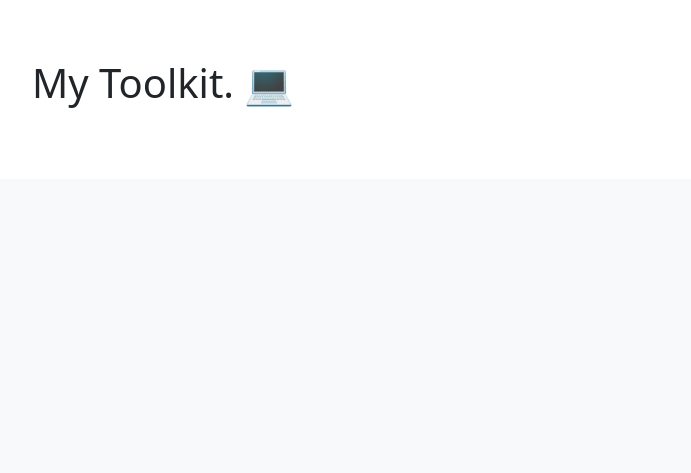
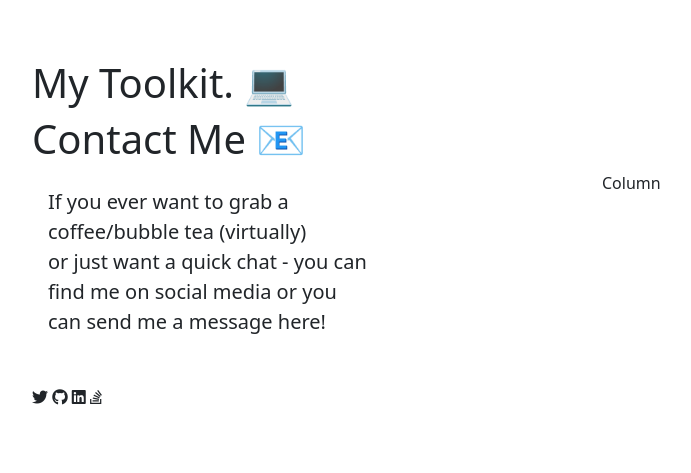
Before and after one commit to waregagbagbo/Co.Lab, a Django app: page / in a window 1280 px wide; the page is wider, and only the part inside the window is pictured. Shown: the part 821-1294 px from the top of that part, without its empty margins (98-789 px from the left). Before the commit the page ends 929 px from the top of that part, so only its background shows below. Run offline with Django 4.2, Linux system fonts and the light colour scheme; some libraries are stand-ins or nearby versions.

Commit message:
updated the different page sections

```diff
--- a/portfolio/templates/base.html
+++ b/portfolio/templates/base.html
@@ -7,18 +7,28 @@
         <meta name="viewport" content="width=device-width, initial-scale=1">
         <link href="https://cdn.jsdelivr.net/npm/bootstrap@5.0.2/dist/css/bootstrap.min.css" rel="stylesheet" integrity="sha384-EVSTQN3/azprG1Anm3QDgpJLIm9Nao0Yz1ztcQTwFspd3yD65VohhpuuCOmLASjC" crossorigin="anonymous">
         <link rel="stylesheet" href="https://cdn.jsdelivr.net/npm/bootstrap-icons@1.7.3/font/bootstrap-icons.css">
+        <script src="https://kit.fontawesome.com/780e8a9c06.js" crossorigin="anonymous"></script>
+        <style>
+            .footer {
+              background-color:#f2f2f2;
+              padding: 20px;
+              text-align: center;
+              position:fixed;
+              left:0;
+              bottom:0;
+              width:100%;
+            }
+          </style>
     </head>
     <body>
-        {% include 'partials/header.html' %}
+        {% include 'partials/header.html'%}
 
         {% block content%}
 
 
         {% endblock %}
+        {% include 'partials/footer.html' %}
 
 
-
-        {% include 'partials/footer.html'%}
-        <script src="https://cdn.jsdelivr.net/npm/bootstrap@5.0.2/dist/js/bootstrap.bundle.min.js" integrity="sha384-MrcW6ZMFYlzcLA8Nl+NtUVF0sA7MsXsP1UyJoMp4YLEuNSfAP+JcXn/tWtIaxVXM" crossorigin="anonymous"></script>
     </body>
 </html>
--- a/portfolio/templates/pages/contact.html
+++ b/portfolio/templates/pages/contact.html
@@ -1,23 +1,28 @@
-{% load static %}
-{% block content%}
-<div class="container-fluid m-5 p-3">
-    <div class="container">
-        <div class="row">
-            <div class="col-md-8">
-                <h2 class="text-capitalize fs-1 fw-light ">About Me.&#129299</h2>
-                <p class="text-dark fs-5 fw-light lh-3">
-                    Hello again! Thanks for scrolling this far!!<br/>
-                    I graduated from <span class="text-success fw-semi-bold">Dedan Kimathi University of Technology.</span><br/>
-                    <br/>
+{% block content %}
+<div class="row">
+        <h2 class="text-capitalize fs-1 fw-light ">Contact Me &#128231</h2>
+        <div class="container">
+            <div class="row">
+              <div class="col-md-4">
+                    <p class="text-dark fs-5 fw-light lh-3 p-3">
+                    If you ever want to grab a coffee/bubble tea (virtually) <br/>or just want a quick chat - you
+                     can find me on social media or you can send me a message here!
+                    </p>
+                </div>
+              <div class="col-md-2">
 
-                    Other than playing with code, I enjoy going for hikes and going for cross-country besides hitting the gym once in a while<br/>
+              </div>
+              <div class="col-md-6">
+                Column
+              </div>
+            </div>
+          </div>
+</div>
 
-            </div>
-            <div class="col-sm-4">
-                <img src="{% static  'img/man.png' %}" alt="man">
-            </div>
-        </div>
+{% endblock content%}
 
-    </div>
-</div>
-{% endblock content%}
+</p>
+<i class="fa fa-twitter" aria-hidden="true"></i>
+<i class="fa fa-github" aria-hidden="true"></i>
+<i class="fa fa-linkedin-square" aria-hidden="true"></i>
+<i class="fa fa-stack-overflow" aria-hidden="true"></i>
--- a/portfolio/templates/pages/index.html
+++ b/portfolio/templates/pages/index.html
@@ -18,10 +18,12 @@
     </div>
 </div>
 
+    {% include 'pages/about.html' %}
 
-    {% include 'pages/about.html' %}
     {% include 'pages/projects.html'%}
-    {% include 'paged/contact.html' %}
+
+    {% include 'pages/contact.html' %}
+
 
 
 {% endblock content%}
--- a/portfolio/templates/partials/footer.html
+++ b/portfolio/templates/partials/footer.html
@@ -0,0 +1,6 @@
+<footer class="footer">
+    <div class="container">
+        <p class="fw-light lh-5">Developed and designed with love ❤️ Gab</p>
+    </div>
+  </footer>
+  <script src="https://cdn.jsdelivr.net/npm/bootstrap@5.0.2/dist/js/bootstrap.bundle.min.js" integrity="sha384-MrcW6ZMFYlzcLA8Nl+NtUVF0sA7MsXsP1UyJoMp4YLEuNSfAP+JcXn/tWtIaxVXM" crossorigin="anonymous"></script>
--- /dev/null
+++ b/requirements.txt
@@ -0,0 +1,3 @@
+asgiref==3.6.0
+Django==4.2
+sqlparse==0.4.4
```
